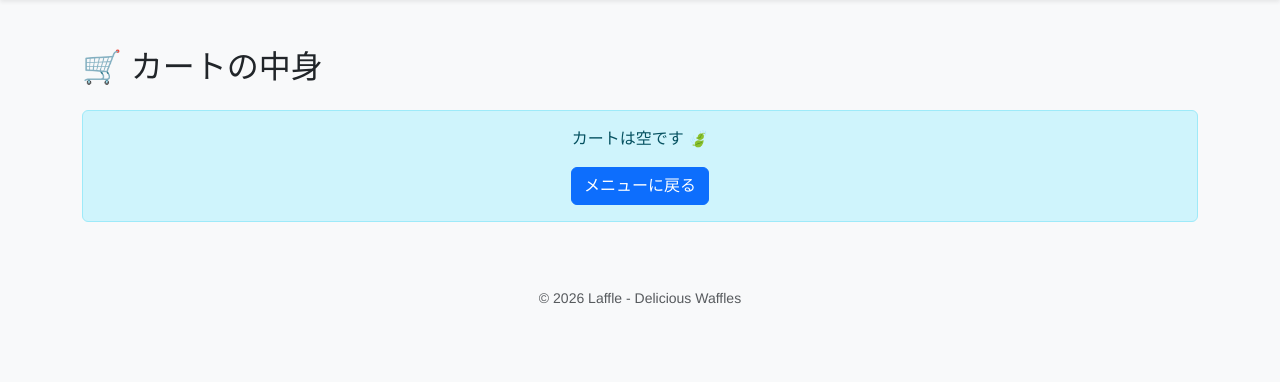
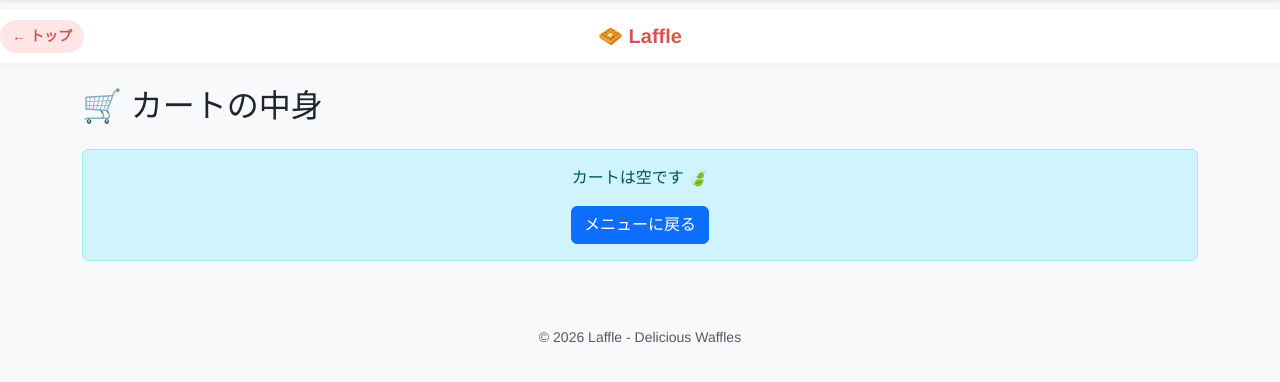
Before and after one commit to noah-nozomu/laffle-system, a Django app: page /cart/ in a window 1280 px wide. Shown: the part 56-438 px from the top of the page. Run offline with Django 5.2, Linux system fonts and the light colour scheme.

Commit message:
Add back button to cart screen and unify header design

```diff
--- a/store/templates/store/cart_detail.html
+++ b/store/templates/store/cart_detail.html
@@ -1,6 +1,25 @@
 {% extends 'store/base.html' %}
 
 {% block content %}
+<style>
+    .custom-header {
+        position: sticky; top: 0; z-index: 1000; background: white; padding: 15px;
+        box-shadow: 0 2px 4px rgba(0,0,0,0.05); display: flex; align-items: center; justify-content: center;
+        margin-bottom: 20px;
+        /* base.htmlの余白を相殺して画面の端まで広げる設定 */
+        margin-left: -15px; margin-right: -15px; margin-top: -15px;
+    }
+    .custom-back-btn {
+        position: absolute; left: 15px; text-decoration: none; color: #d9534f;
+        font-weight: bold; font-size: 14px; background: #ffe6e6; padding: 6px 12px; border-radius: 20px;
+    }
+    .custom-header h1 { color: #d9534f; margin: 0; font-size: 20px; font-weight: bold; }
+</style>
+
+<div class="custom-header">
+    <a href="{% url 'category_list' %}" class="custom-back-btn">← トップ</a>
+    <h1>🧇 Laffle</h1>
+</div>
 <div class="container mt-4">
     <h2 class="mb-4">🛒 カートの中身</h2>
 
--- a/store/templates/store/product_list.html
+++ b/store/templates/store/product_list.html
@@ -80,7 +80,7 @@
                 <form action="{% url 'add_to_cart' product.pk %}" method="post" class="order-form">
                     {% csrf_token %}
                     <input type="hidden" name="quantity" value="1">
-                    <button type="submit" class="order-btn">注文する</button>
+                    <button type="submit" class="order-btn">カートに入れる</button>
                 </form>
             </div>
             {% empty %}
```
